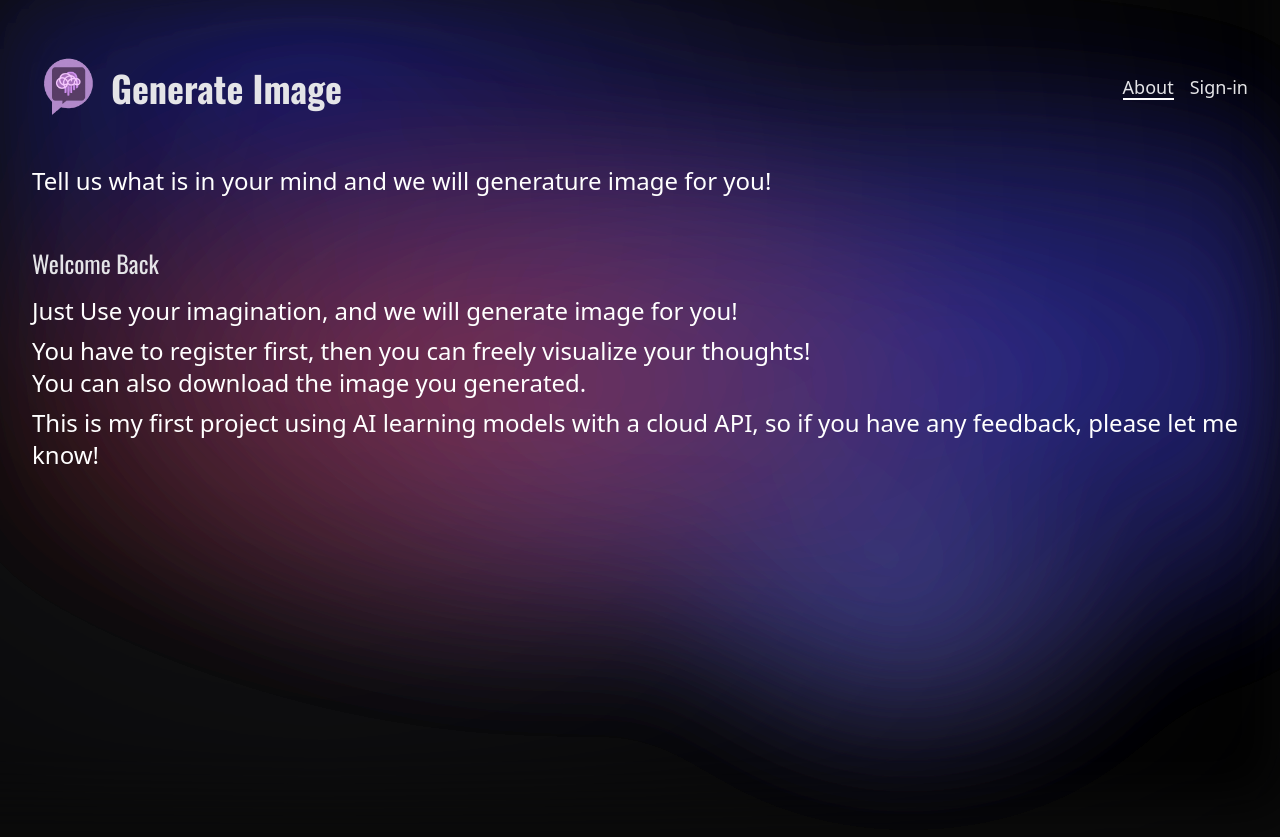
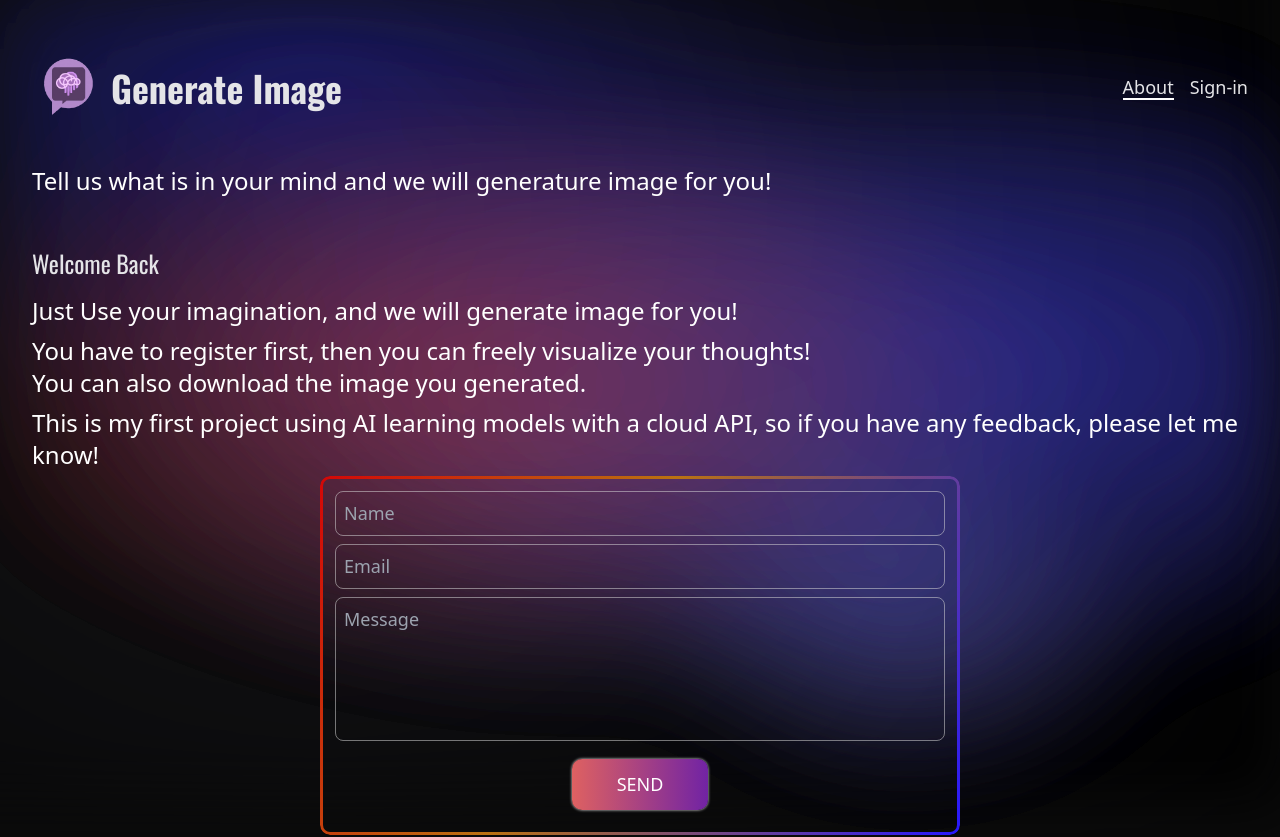
Before and after one commit to halilibrahimcelik/generateImage, a Next.js app: page /about in a window 1280 px wide. Shown: the top 837 px of the page. Built offline with nearby package versions, Linux system fonts and the light colour scheme; no server answers.

Commit message:
feat:added ContactForm component

```diff
--- a/package.json
+++ b/package.json
@@ -9,6 +9,7 @@
     "lint": "next lint"
   },
   "dependencies": {
+    "@emailjs/browser": "^3.11.0",
     "@svgr/webpack": "^8.1.0",
     "@vercel/postgres": "^0.5.1",
     "bcrypt": "^5.1.1",
--- a/src/app/globals.css
+++ b/src/app/globals.css
@@ -111,7 +111,9 @@ body::before {
     margin: 5px;
     display: inline-block;
   }
-
+  .input-field {
+    @apply bg-transparent border-[#d8d7d786] border rounded-lg p-2 mb-2 resize-none  focus:shadow-sky-400   focus:outline-none    focus:shadow-[0_1px_6px_1px_rgba(0,0,0,0.1)];
+  }
   .gradient-box::before {
     content: "";
     position: absolute;
--- /dev/null
+++ b/src/components/contactForm/index.tsx
@@ -0,0 +1,33 @@
+"use client";
+import React from "react";
+
+type Props = {};
+
+const ContactForm = (props: Props) => {
+  return (
+    <form className="flex flex-col mx-auto w-full md:w-[80%] lg:w-[40rem] gradient-box ">
+      <input
+        className="input-field "
+        type="text"
+        name="name"
+        placeholder="Name"
+      />
+      <input
+        className="input-field"
+        type="email"
+        name="email"
+        placeholder="Email"
+      />
+      <textarea
+        className="input-field h-36"
+        name="message"
+        placeholder="Message"
+      />
+      <button className="btn-primary w-fit mx-auto py-3 " type="submit">
+        Send
+      </button>
+    </form>
+  );
+};
+
+export default ContactForm;
--- a/src/containers/aboutPage/index.tsx
+++ b/src/containers/aboutPage/index.tsx
@@ -1,3 +1,4 @@
+import ContactForm from "@/components/contactForm";
 import Wrapper from "@/components/wrapper";
 import React from "react";
 
@@ -23,6 +24,7 @@ const AboutPageContainer = (props: Props) => {
           </p>
         </article>
       </div>
+      <ContactForm />
     </Wrapper>
   );
 };
```
Also changed, not shown: 1 other file (tests, documents, lock files or other folders).
